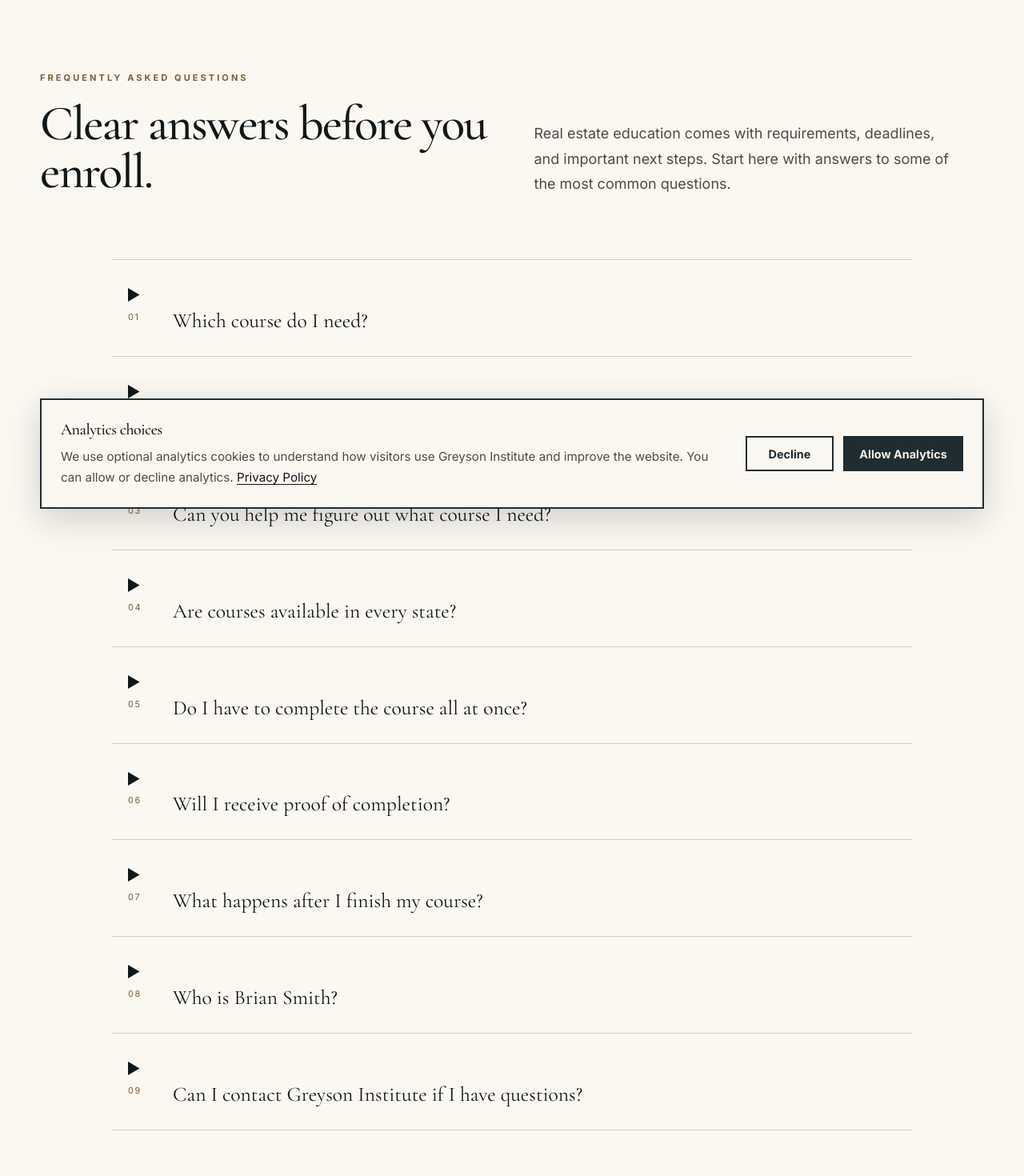
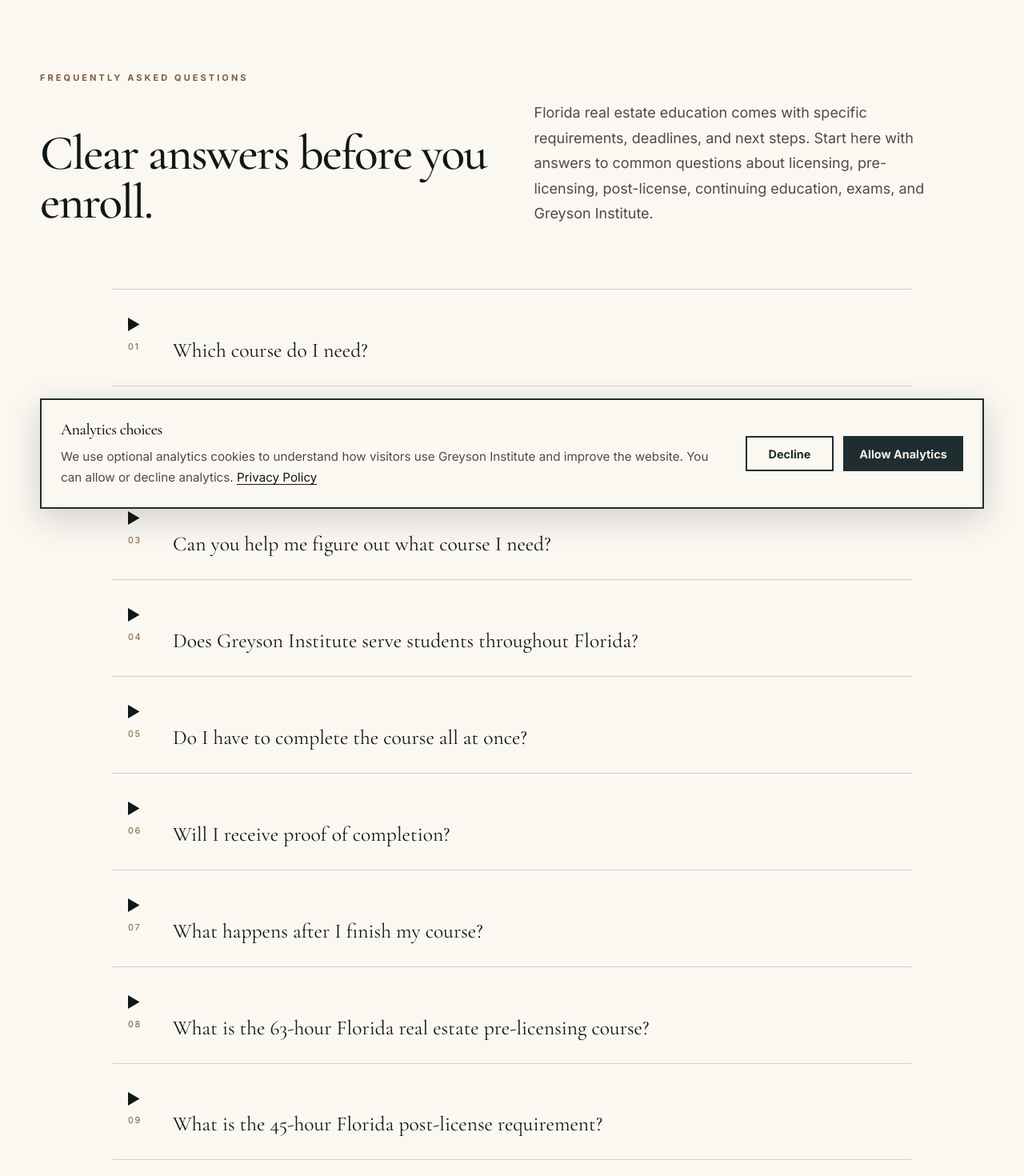
Before and after one commit to BrianLook/Greyson-Institute-Website, a Next.js app: page /faq in a window 1280 px wide. Shown: the part 140-1610 px from the top of the page at 80% size. Built offline with nearby package versions, Linux system fonts and the light colour scheme.

Commit message:
Strengthen Florida real estate FAQ SEO coverage

```diff
--- a/app/faq/page.tsx
+++ b/app/faq/page.tsx
@@ -2,9 +2,9 @@ import type { Metadata } from "next";
 import Link from "next/link";
 
 export const metadata: Metadata = {
-  title: "FAQ",
+  title: "Florida Real Estate Education FAQ",
   description:
-    "Find answers to common Greyson Institute questions about online real estate education, licensing paths, course requirements, completion, and student support.",
+    "Answers to common Florida real estate education questions about licensing, the 63-hour course, post-license, continuing education, exams, and Greyson Institute.",
 };
 
 const faqs = [
@@ -14,9 +14,9 @@ const faqs = [
       "That depends on where you are in your real estate journey. Greyson Institute is organized around the most common paths: getting licensed, completing post-license education, renewing your license, becoming a broker, reactivating a license, or preparing for an exam.",
   },
   {
-    question: "Are the courses online?",
+    question: "Does Greyson Institute offer online Florida real estate education?",
     answer:
-      "Yes. Greyson Institute is designed around online real estate education so students can learn at their own pace and work through the material on a schedule that fits their life.",
+      "Greyson Institute is built around online Florida real estate education and licensing guidance. Course availability, enrollment status, delivery format, and any required approvals are shown on the relevant course page before enrollment.",
   },
   {
     question: "Can you help me figure out what course I need?",
@@ -24,9 +24,9 @@ const faqs = [
       "Yes. If you are unsure which education requirement applies to you, Greyson Institute can help point you toward the appropriate course path and explain what to look for before enrolling.",
   },
   {
-    question: "Are courses available in every state?",
+    question: "Does Greyson Institute serve students throughout Florida?",
     answer:
-      "Course availability and licensing requirements vary by state. Available states, course-specific requirements, provider information, and enrollment details will be clearly displayed before enrollment.",
+      "Yes. Greyson Institute is designed to help students throughout Florida understand the education path that applies to their license stage. Florida licensing rules are statewide, although individual course availability and enrollment details may vary by program.",
   },
   {
     question: "Do I have to complete the course all at once?",
@@ -42,6 +42,31 @@ const faqs = [
     question: "What happens after I finish my course?",
     answer:
       "That depends on the course you are taking. Some students may be preparing for a licensing exam, while others may be completing post-license, continuing education, broker, or reactivation requirements. Greyson Institute will explain the next step for each course path.",
+  },
+  {
+    question: "What is the 63-hour Florida real estate pre-licensing course?",
+    answer:
+      "Florida sales associate applicants generally complete a 63-hour approved pre-licensing course before taking the state licensing examination, subject to any applicable exemption. Greyson Institute provides a dedicated guide explaining the requirement and where it fits in the licensing process.",
+  },
+  {
+    question: "What is the 45-hour Florida post-license requirement?",
+    answer:
+      "Florida sales associates generally must complete 45 hours of approved post-license education before their first license renewal. The requirement applies to the initial renewal period and is separate from later continuing-education requirements.",
+  },
+  {
+    question: "How much continuing education do Florida real estate licensees need?",
+    answer:
+      "After the initial post-license period, Florida real estate licensees generally complete 14 hours of continuing education for each applicable renewal cycle, subject to current Florida rules and any exemption that may apply.",
+  },
+  {
+    question: "Can I get a Florida real estate license online?",
+    answer:
+      "Many parts of the Florida licensing process can be completed online, including approved distance-education coursework. Applicants still must satisfy the state's application, background-check, examination, and other licensing requirements.",
+  },
+  {
+    question: "How do I prepare for the Florida real estate exam?",
+    answer:
+      "Start by completing the required education, then review the major tested subject areas, practice exam-style questions, and make sure you understand the state's examination and scheduling process. Greyson Institute provides a Florida real estate exam guide and exam-preparation resources.",
   },
   {
     question: "Who is Brian Smith?",
@@ -124,9 +149,10 @@ export default function FAQPage() {
               overflowWrap: "anywhere",
             }}
           >
-            Real estate education comes with requirements, deadlines, and
-            important next steps. Start here with answers to some of the most
-            common questions.
+            Florida real estate education comes with specific requirements,
+            deadlines, and next steps. Start here with answers to common
+            questions about licensing, pre-licensing, post-license, continuing
+            education, exams, and Greyson Institute.
           </p>
         </div>
       </div>
```
